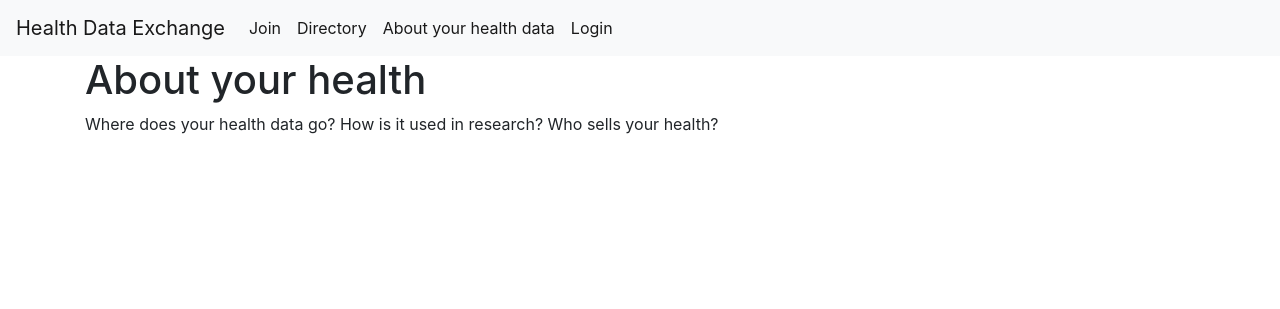
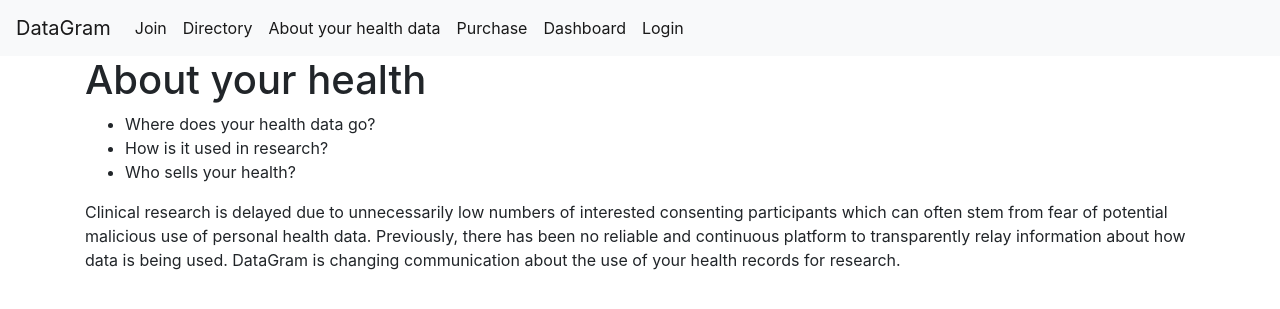
Before and after one commit to cowiekw/datavant-ehr, a Flask app: page /about in a window 1280 px wide. Shown: the top 309 px of the page. Run offline with Flask 2, Linux system fonts and the light colour scheme; some libraries are stand-ins or nearby versions.

Commit message:
add dashboard

```diff
--- a/backend_services/application.py
+++ b/backend_services/application.py
@@ -100,7 +100,7 @@
     user = oauth.google.userinfo()  # uses openid endpoint to fetch user info
     # resp.raise_for_status()
     # do something with the token and profile
-    session['id'], session['name'],session['email'] =user_info['id'], user_info['name'], user_info['email']
+    session['id'], session['name'],session['email'] = user_info['id'], user_info['name'], user_info['email']
     session['profile'] = user_info
     session.permanent = True  # make the session permanant so it keeps existing after broweser gets closed
     user = User(session['id'], session['name'], session['email']) # Store authenticated user object
@@ -139,14 +139,6 @@
         return redirect("/directory")
 
     elif request.method == "GET":
-
-        # sqlcon = get_db_conn()
-        # print("get connection created")
-        # cur = sqlcon.conn.cursor()
-        # cur.execute("SELECT first_name, last_name, age city, state, email FROM patients")
-        # patient_rows = cur.fetchall()
-        # print("row:", patient_rows)
-        # sqlcon.save_changes() # Close the connection
         return render_template("join.html")
 
 # Create a directory to view data that is being share with researchers
@@ -169,11 +161,12 @@
 # Create a dashboard to view Sales of your health data
 @app.route("/dashboard", methods=["GET"])
 @login_required
+
 def dashboard():
     sales_row =[]
     sqlcon = get_db_conn()
     cur = sqlcon.conn.cursor()
-    cur.execute('''SELECT project, seller, sales_date, revenue FROM research_contrubitions WHERE user_id = VALUES(?)''', session['user_id'])
+    cur.execute('''SELECT project, seller, sales_date, revenue FROM research_contributions''')
     sales_rows = cur.fetchall()
     return render_template("dashboard.html", sales_rows=sales_rows)
     sqlcon.save_changes() # Close the connection
--- a/backend_services/templates/about.html
+++ b/backend_services/templates/about.html
@@ -2,8 +2,17 @@
 
 {% block content %}
     <h1>{% block title %} About your health {% endblock %}</h1>
-    Where does your health data go?
+    <body>
 
-    How is it used in research?
-    Who sells your health?
+    <ul>
+      <li>Where does your health data go?</li>
+      <li>How is it used in research?</li>
+      <li>Who sells your health?</li>
+    </ul>
+
+    Clinical research is delayed due to unnecessarily low numbers of interested consenting participants which can often stem from fear of potential malicious use of personal health data.
+
+    Previously, there has been no reliable and continuous platform to transparently relay information about how data is being used.
+    DataGram is changing communication about the use of your health records for research.
+    </body>
 {% endblock %}
--- a/backend_services/templates/base.html
+++ b/backend_services/templates/base.html
@@ -12,7 +12,7 @@
   </head>
   <body>
     <nav class="navbar navbar-expand-md navbar-light bg-light">
-        <a class="navbar-brand" href="{{ url_for('index')}}">Health Data Exchange</a>
+        <a class="navbar-brand" href="{{ url_for('index')}}">DataGram</a>
         <button class="navbar-toggler" type="button" data-toggle="collapse" data-target="#navbarNav" aria-controls="navbarNav" aria-expanded="false" aria-label="Toggle navigation">
             <span class="navbar-toggler-icon"></span>
         </button>
@@ -28,6 +28,12 @@
             </li>
             <li class="nav-item active">
                 <a class="nav-link" href="{{ url_for('about')}}">About your health data</a>
+            </li>
+            <li class="nav-item active">
+                <a class="nav-link" href="{{ url_for('payment')}}">Purchase</a>
+            </li>
+            <li class="nav-item active">
+                <a class="nav-link" href="{{ url_for('dashboard')}}">Dashboard</a>
             </li>
             <li class="nav-item active">
                 <a class="nav-link" href="{{ url_for('login')}}">Login</a>
--- a/backend_services/templates/dashboard.html
+++ b/backend_services/templates/dashboard.html
@@ -19,8 +19,8 @@
             <tr>
                 <td> {{s.project}} </td>
                 <td> {{s.seller}} </td>
-                <td> {{s.sales_date} </td>
-                <td> {{s.revenue} </td>
+                <td> {{s.sales_date}} </td>
+                <td> {{s.revenue}} </td>
             </tr>
             {% endfor %}
             </tbody>
```
Also changed, not shown: backend_services/templates/index.html (+11 -6 lines), backend_services/patients.db.
